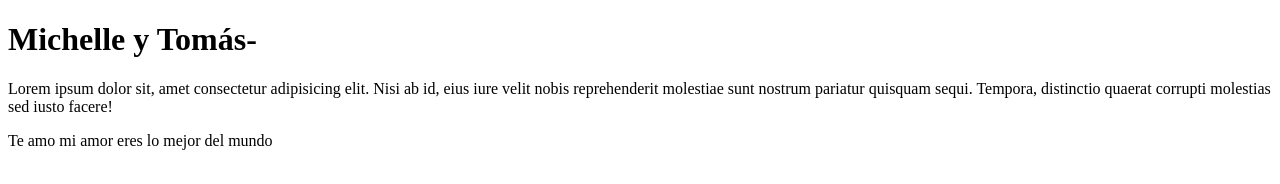
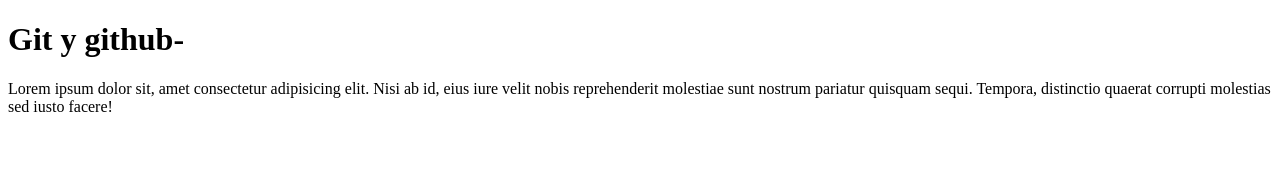
Before and after one commit to TomasDev8/git_y_github-, a plain HTML site: page index.html in a window 1280 px wide. Drawn offline with Linux system fonts and the light colour scheme.

Commit message:
Actualización academica

```diff
--- a/index.html
+++ b/index.html
@@ -8,8 +8,8 @@
     <link rel="stylesheet" href="style.css">
 </head>
 <body>
-    <h1>Michelle y Tomás- </h1>
+    <h1>Git y github- </h1>
     <p>Lorem ipsum dolor sit, amet consectetur adipisicing elit. Nisi ab id, eius iure velit nobis reprehenderit molestiae sunt nostrum pariatur quisquam sequi. Tempora, distinctio quaerat corrupti molestias sed iusto facere!</p>
-     <p>Te amo mi amor eres lo mejor del mundo</p>
+
 </body>
 </html>
```
